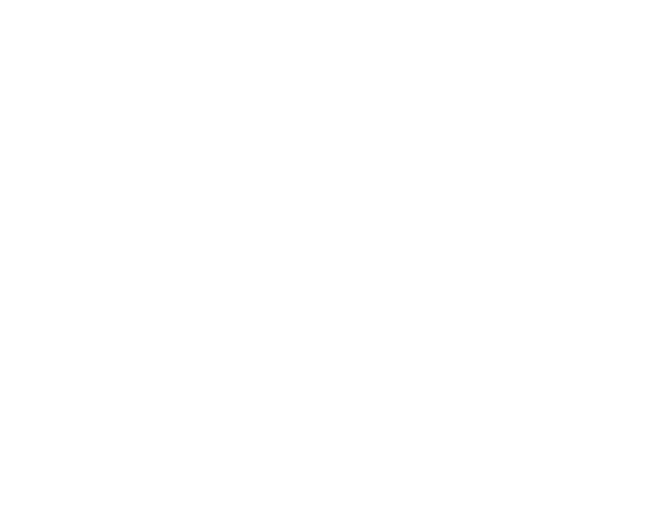
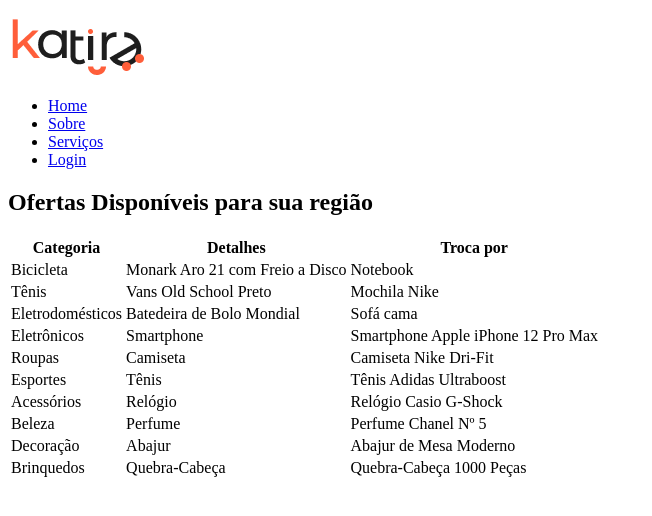
Before and after one commit to gu-henrique/ProjetoWeb, a plain HTML site: page pages/table.html in a window 1280 px wide. Shown: the whole page, without its empty margins (0-652 px from the left). Drawn offline with Linux system fonts and the light colour scheme.

Commit message:
Update 1.0

```diff
--- a/pages/table.html
+++ b/pages/table.html
@@ -1,15 +1,90 @@
 <!DOCTYPE html>
-<html lang="en">
+<html lang="pt-BR">
 
 <head>
     <meta charset="UTF-8">
     <meta http-equiv="X-UA-Compatible" content="IE=edge">
-    <meta name="viewport" content="width=device-width, initial-scale=1.0">
-    <title>Document</title>
+    <meta name="viewport" content="width=device-width, initial-scale=1, maximum-scale=1.0">
+    <title>Tabela</title>
 </head>
 
 <body>
 
+    <div class="hero">
+        <nav>
+            <img class="logo" src="/images/katire/katire-black.png" alt="">
+            <ul>
+                <li><a href="#">Home</a></li>
+                <li><a href="#">Sobre</a></li>
+                <li><a href="#">Serviços</a></li>
+                <li><a href="/pages/form.html">Login</a></li>
+            </ul>
+        </nav>
+    </div>
+
+    <h2>Ofertas Disponíveis para sua região</h2>
+
+    <table>
+        <thead>
+        <tr>
+            <th>Categoria</th>
+            <th>Detalhes</th>
+            <th>Troca por</th>
+        </tr>
+        </thead>
+        <tbody>
+        <tr>
+            <td>Bicicleta</td>
+            <td>Monark Aro 21 com Freio a Disco</td>
+            <td>Notebook</td>
+        </tr>
+        <tr>
+            <td>Tênis</td>
+            <td>Vans Old School Preto</td>
+            <td>Mochila Nike</td>
+        </tr>
+        <tr>
+            <td>Eletrodomésticos</td>
+            <td>Batedeira de Bolo Mondial</td>
+            <td>Sofá cama</td>
+        </tr>
+        <tr>
+            <td>Eletrônicos</td>
+            <td>Smartphone</td>
+            <td>Smartphone Apple iPhone 12 Pro Max</td>
+        </tr>
+        <tr>
+            <td>Roupas</td>
+            <td>Camiseta</td>
+            <td>Camiseta Nike Dri-Fit</td>
+        </tr>
+        <tr>
+            <td>Esportes</td>
+            <td>Tênis</td>
+            <td>Tênis Adidas Ultraboost</td>
+        </tr>
+        <tr>
+            <td>Acessórios</td>
+            <td>Relógio</td>
+            <td>Relógio Casio G-Shock</td>
+        </tr>
+        <tr>
+            <td>Beleza</td>
+            <td>Perfume</td>
+            <td>Perfume Chanel Nº 5</td>
+        </tr>
+        <tr>
+            <td>Decoração</td>
+            <td>Abajur</td>
+            <td>Abajur de Mesa Moderno</td>
+        </tr>
+        <tr>
+            <td>Brinquedos</td>
+            <td>Quebra-Cabeça</td>
+            <td>Quebra-Cabeça 1000 Peças</td>
+        </tr>
+        </tbody>
+    </table>
 </body>
 
 </html>
```
